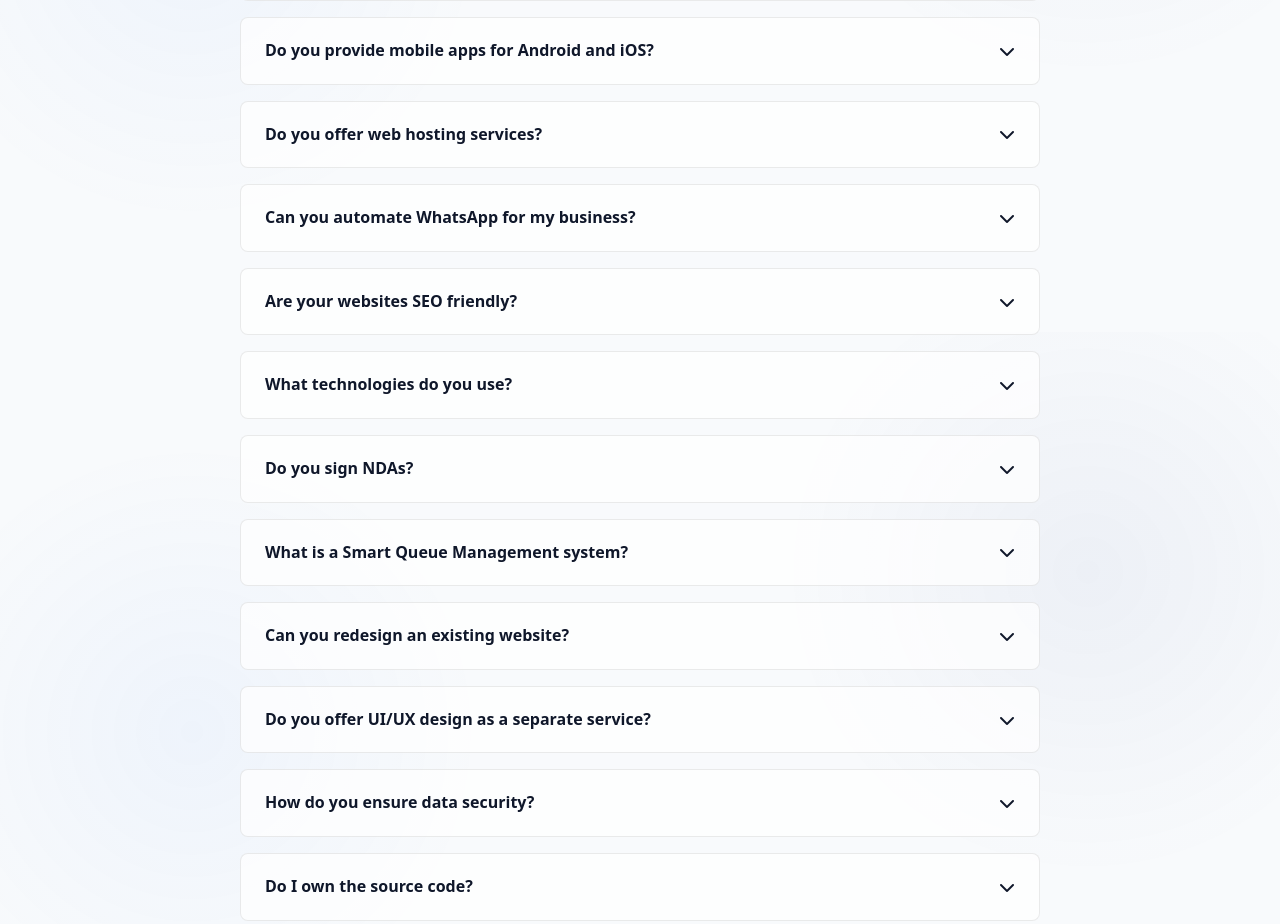
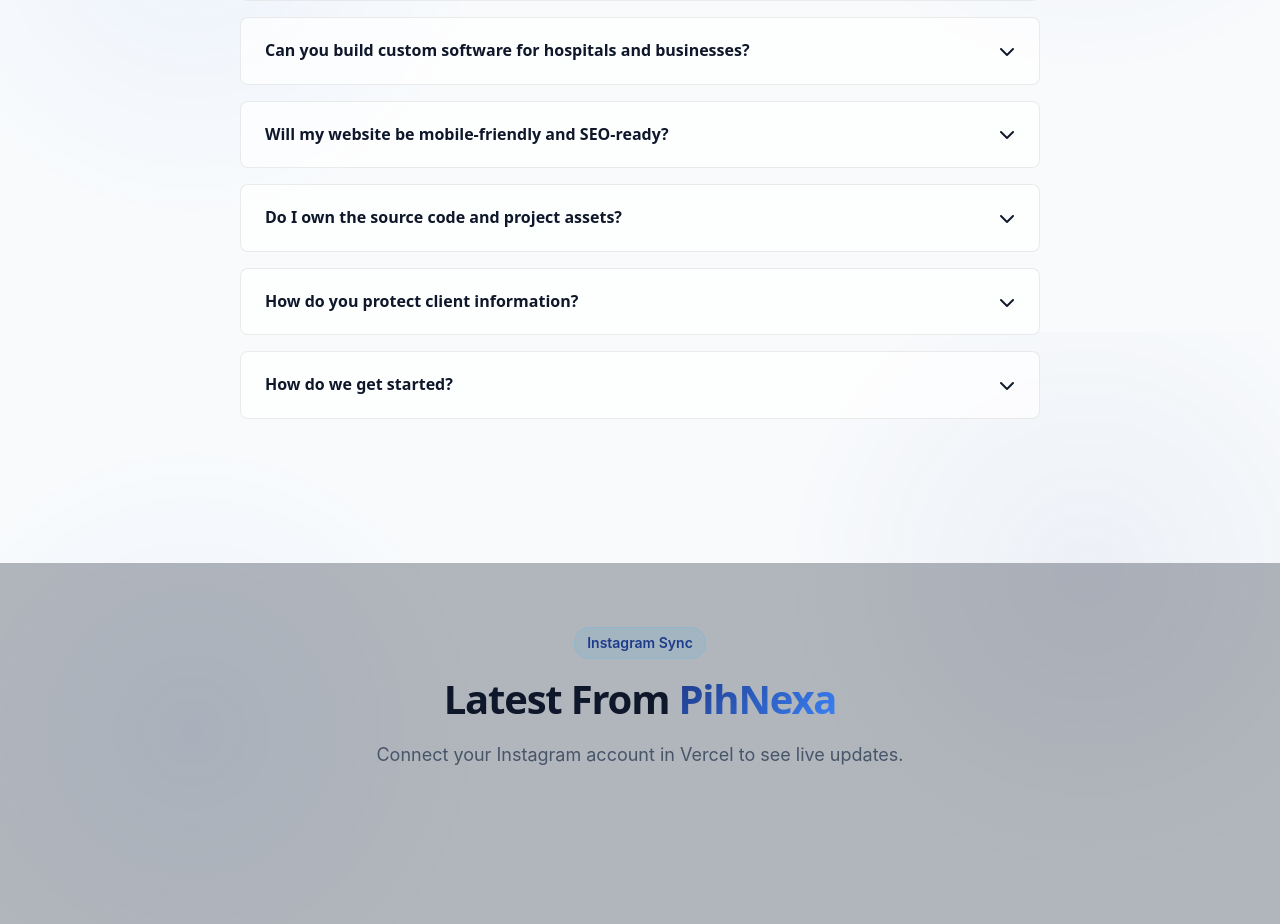
Before and after one commit to Anku9991/Ankush.AI, a Next.js app: page / in a window 1280 px wide. Shown: the part 10068-10992 px from the top of the page. Built offline with nearby package versions, Linux system fonts and the light colour scheme.

Commit message:
Rewrite FAQ section to optimize conversion rates and build trust with 8 strategic questions

```diff
--- a/src/app/page.tsx
+++ b/src/app/page.tsx
@@ -496,64 +496,36 @@ export default function Home() {
             <h2 className="section-title">Frequently Asked <span className="gradient-text">Questions</span></h2>
             <div className="faq-container" style={{"marginTop":"3rem"}}>
                 <div className="faq-item">
-                    <div className="faq-question">How long does a website take to build? <i className="fa-solid fa-chevron-down"></i></div>
-                    <div className="faq-answer"><p style={{"paddingTop":"1rem"}}>A standard corporate website takes 2-3 weeks. Complex web applications and portals can take 1-3 months depending on the required features.</p></div>
+                    <div className="faq-question">What services does PIHNEXA Technologies provide? <i className="fa-solid fa-chevron-down"></i></div>
+                    <div className="faq-answer"><p style={{"paddingTop":"1rem"}}>We specialize in end-to-end digital transformation, offering Website Development, Mobile App Development, custom Hospital Software, Queue Management Solutions, and WhatsApp Automation for businesses and enterprises.</p></div>
+                </div>
+                <div className="faq-item">
+                    <div className="faq-question">How long does a typical project take? <i className="fa-solid fa-chevron-down"></i></div>
+                    <div className="faq-answer"><p style={{"paddingTop":"1rem"}}>Timelines depend on project complexity. A standard corporate website typically takes 2&ndash;4 weeks, while complex custom software or mobile applications may take 2&ndash;4 months. We always provide a clear timeline before development begins.</p></div>
                 </div>
                 <div className="faq-item">
                     <div className="faq-question">Do you provide post-launch support? <i className="fa-solid fa-chevron-down"></i></div>
-                    <div className="faq-answer"><p style={{"paddingTop":"1rem"}}>Yes, we offer dedicated support and maintenance packages ensuring your software runs smoothly and stays updated with the latest security patches.</p></div>
+                    <div className="faq-answer"><p style={{"paddingTop":"1rem"}}>Yes. We believe in long-term partnerships. We offer dedicated maintenance, security updates, and technical support packages to ensure your digital products remain fast, secure, and fully operational after launch.</p></div>
                 </div>
                 <div className="faq-item">
-                    <div className="faq-question">Can you build custom hospital management software? <i className="fa-solid fa-chevron-down"></i></div>
-                    <div className="faq-answer"><p style={{"paddingTop":"1rem"}}>Absolutely. We specialize in healthcare tech, offering custom modules for patient registration, OPD billing, smart queuing, and pharmacy inventory.</p></div>
+                    <div className="faq-question">Can you build custom software for hospitals and businesses? <i className="fa-solid fa-chevron-down"></i></div>
+                    <div className="faq-answer"><p style={{"paddingTop":"1rem"}}>Absolutely. We have deep expertise in building tailored enterprise solutions, including patient management systems, smart queues, and automated business workflows designed to increase operational efficiency and revenue.</p></div>
                 </div>
                 <div className="faq-item">
-                    <div className="faq-question">Do you provide mobile apps for Android and iOS? <i className="fa-solid fa-chevron-down"></i></div>
-                    <div className="faq-answer"><p style={{"paddingTop":"1rem"}}>Yes, we develop high-performance native and cross-platform mobile apps using frameworks like Flutter and React Native.</p></div>
+                    <div className="faq-question">Will my website be mobile-friendly and SEO-ready? <i className="fa-solid fa-chevron-down"></i></div>
+                    <div className="faq-answer"><p style={{"paddingTop":"1rem"}}>Yes. Every project we deliver is built with a mobile-first approach, ensuring a flawless user experience across all devices. We also implement foundational SEO best practices to help your business rank higher online.</p></div>
                 </div>
                 <div className="faq-item">
-                    <div className="faq-question">Do you offer web hosting services? <i className="fa-solid fa-chevron-down"></i></div>
-                    <div className="faq-answer"><p style={{"paddingTop":"1rem"}}>Yes, we provide scalable cloud hosting solutions via AWS, DigitalOcean, and Vercel tailored to your project's traffic requirements.</p></div>
+                    <div className="faq-question">Do I own the source code and project assets? <i className="fa-solid fa-chevron-down"></i></div>
+                    <div className="faq-answer"><p style={{"paddingTop":"1rem"}}>Yes. Upon final payment and project completion, the intellectual property, source code, and all digital assets are fully transferred to your complete ownership. We believe your business should own its technology.</p></div>
                 </div>
                 <div className="faq-item">
-                    <div className="faq-question">Can you automate WhatsApp for my business? <i className="fa-solid fa-chevron-down"></i></div>
-                    <div className="faq-answer"><p style={{"paddingTop":"1rem"}}>Yes, we integrate the official WhatsApp Cloud API to create intelligent chatbots, automated reminders, and lead capture systems.</p></div>
-                </div>
-                <div className="faq-item">
-                    <div className="faq-question">Are your websites SEO friendly? <i className="fa-solid fa-chevron-down"></i></div>
-                    <div className="faq-answer"><p style={{"paddingTop":"1rem"}}>100%. We implement on-page SEO best practices including meta tags, fast loading speeds, semantic HTML, and structured data.</p></div>
-                </div>
-                <div className="faq-item">
-                    <div className="faq-question">What technologies do you use? <i className="fa-solid fa-chevron-down"></i></div>
-                    <div className="faq-answer"><p style={{"paddingTop":"1rem"}}>We utilize modern stacks including React, Node.js, Python, Flutter, PostgreSQL, and various AI integrations.</p></div>
-                </div>
-                <div className="faq-item">
-                    <div className="faq-question">Do you sign NDAs? <i className="fa-solid fa-chevron-down"></i></div>
-                    <div className="faq-answer"><p style={{"paddingTop":"1rem"}}>Yes, we ensure complete confidentiality and are happy to sign Non-Disclosure Agreements before discussing sensitive ideas.</p></div>
-                </div>
-                <div className="faq-item">
-                    <div className="faq-question">What is a Smart Queue Management system? <i className="fa-solid fa-chevron-down"></i></div>
-                    <div className="faq-answer"><p style={{"paddingTop":"1rem"}}>It is a digital token system (via QR or SMS) that allows patients or customers to track their turn live, eliminating crowded waiting rooms.</p></div>
-                </div>
-                <div className="faq-item">
-                    <div className="faq-question">Can you redesign an existing website? <i className="fa-solid fa-chevron-down"></i></div>
-                    <div className="faq-answer"><p style={{"paddingTop":"1rem"}}>Yes, we offer complete UI/UX overhauls to modernize outdated websites and improve their conversion rates.</p></div>
-                </div>
-                <div className="faq-item">
-                    <div className="faq-question">Do you offer UI/UX design as a separate service? <i className="fa-solid fa-chevron-down"></i></div>
-                    <div className="faq-answer"><p style={{"paddingTop":"1rem"}}>Yes, our design team can create wireframes, prototypes, and high-fidelity mockups in Figma for your software ideas.</p></div>
-                </div>
-                <div className="faq-item">
-                    <div className="faq-question">How do you ensure data security? <i className="fa-solid fa-chevron-down"></i></div>
-                    <div className="faq-answer"><p style={{"paddingTop":"1rem"}}>We implement encryption (at rest and in transit), secure authentication (JWT/OAuth), and follow OWASP security guidelines.</p></div>
-                </div>
-                <div className="faq-item">
-                    <div className="faq-question">Do I own the source code? <i className="fa-solid fa-chevron-down"></i></div>
-                    <div className="faq-answer"><p style={{"paddingTop":"1rem"}}>For fully custom projects, yes, the intellectual property and source code are handed over to you upon final payment.</p></div>
+                    <div className="faq-question">How do you protect client information? <i className="fa-solid fa-chevron-down"></i></div>
+                    <div className="faq-answer"><p style={{"paddingTop":"1rem"}}>We prioritize data security and confidentiality. Our platforms are protected by standard HTTPS encryption, secure authentication methods, and robust server infrastructure to ensure your sensitive business and client information remains private and secure.</p></div>
                 </div>
                 <div className="faq-item">
                     <div className="faq-question">How do we get started? <i className="fa-solid fa-chevron-down"></i></div>
-                    <div className="faq-answer"><p style={{"paddingTop":"1rem"}}>Simply fill out the contact form or click the WhatsApp button. We'll schedule a free 30-minute consultation to discuss your needs.</p></div>
+                    <div className="faq-answer"><p style={{"paddingTop":"1rem"}}>Simply fill out our contact form or reach out via WhatsApp. Our team will schedule a free, no-obligation consultation to understand your requirements and propose the perfect digital solution for your business.</p></div>
                 </div>
             </div>
         </div>
```
